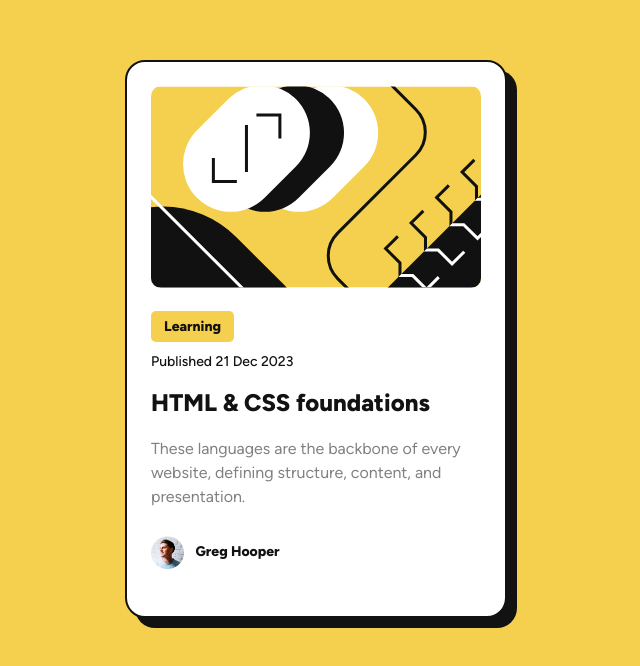
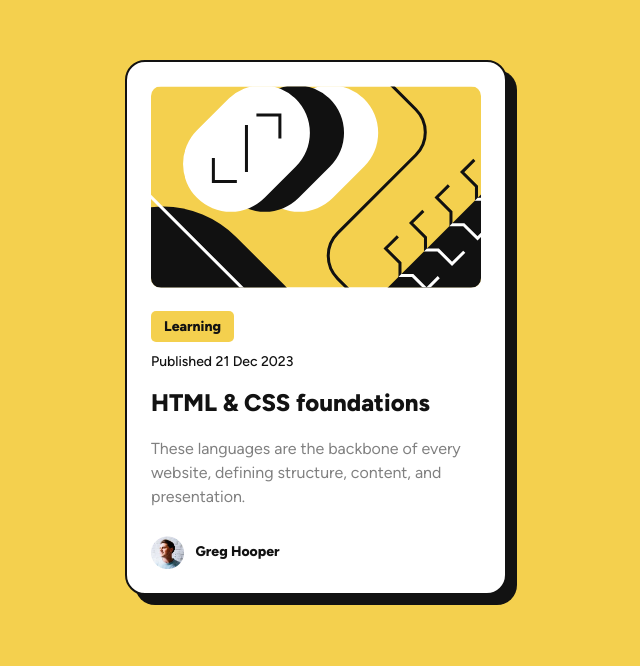
Before and after one commit to readj4vvat/FrDMentor, a plain HTML site: page blog-preview-card-main/index.html in a window 1280 px wide. Shown: the part 158-824 px from the top of the page, without its empty margins (324-964 px from the left). Drawn offline with Linux system fonts and the light colour scheme.

Commit message:
remove card_info padding

```diff
--- a/blog-preview-card-main/scss/main.scss
+++ b/blog-preview-card-main/scss/main.scss
@@ -58,7 +58,6 @@ body {
     color: colors.$grey;
   }
   &__info {
-    padding-bottom: 1.4688rem;
     display: flex;
     gap: 0.7188rem;
     align-items: center;
```
Also changed, not shown: blog-preview-card-main/styles/main.css, blog-preview-card-main/styles/main.min.css, 2 other files.
